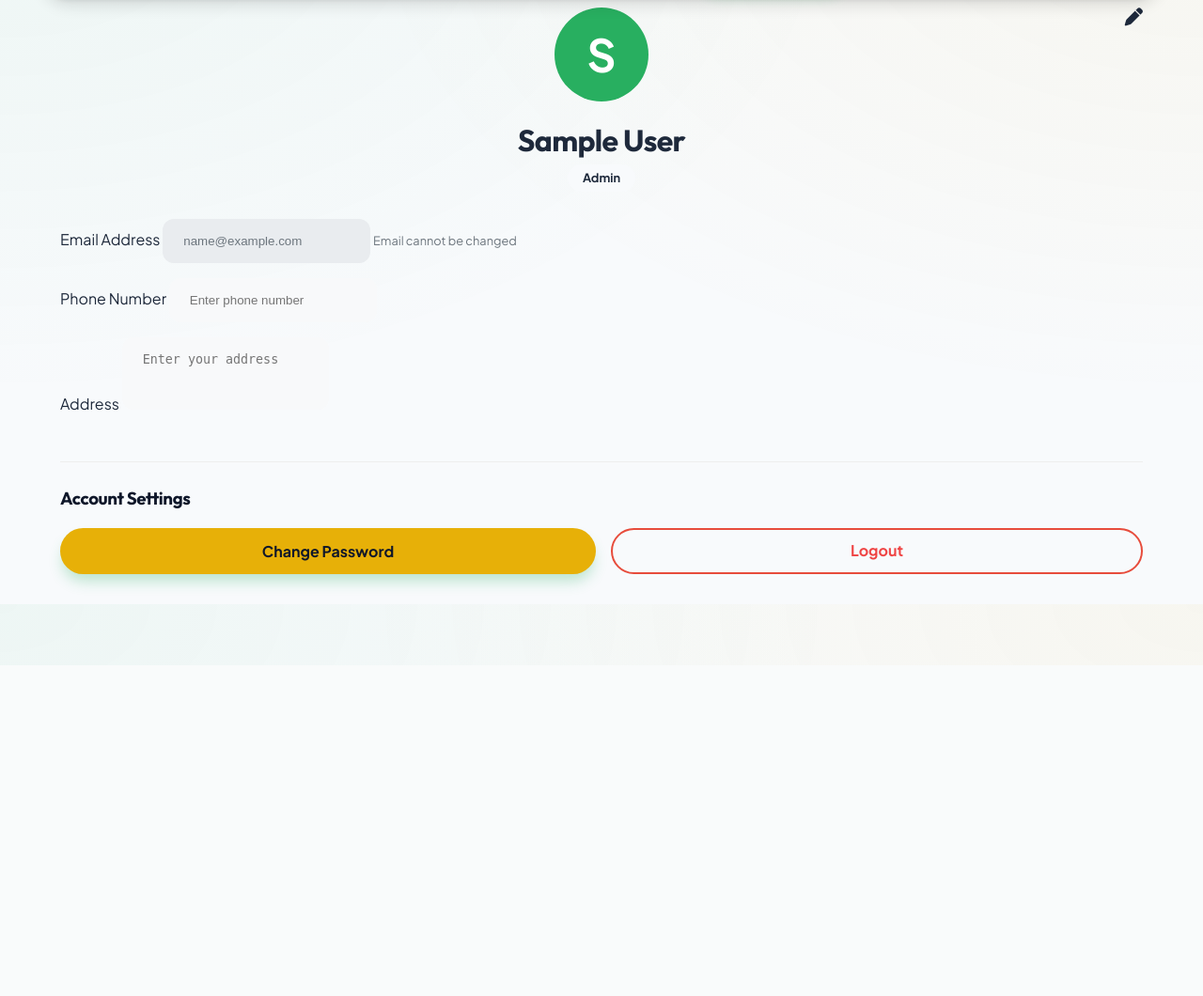
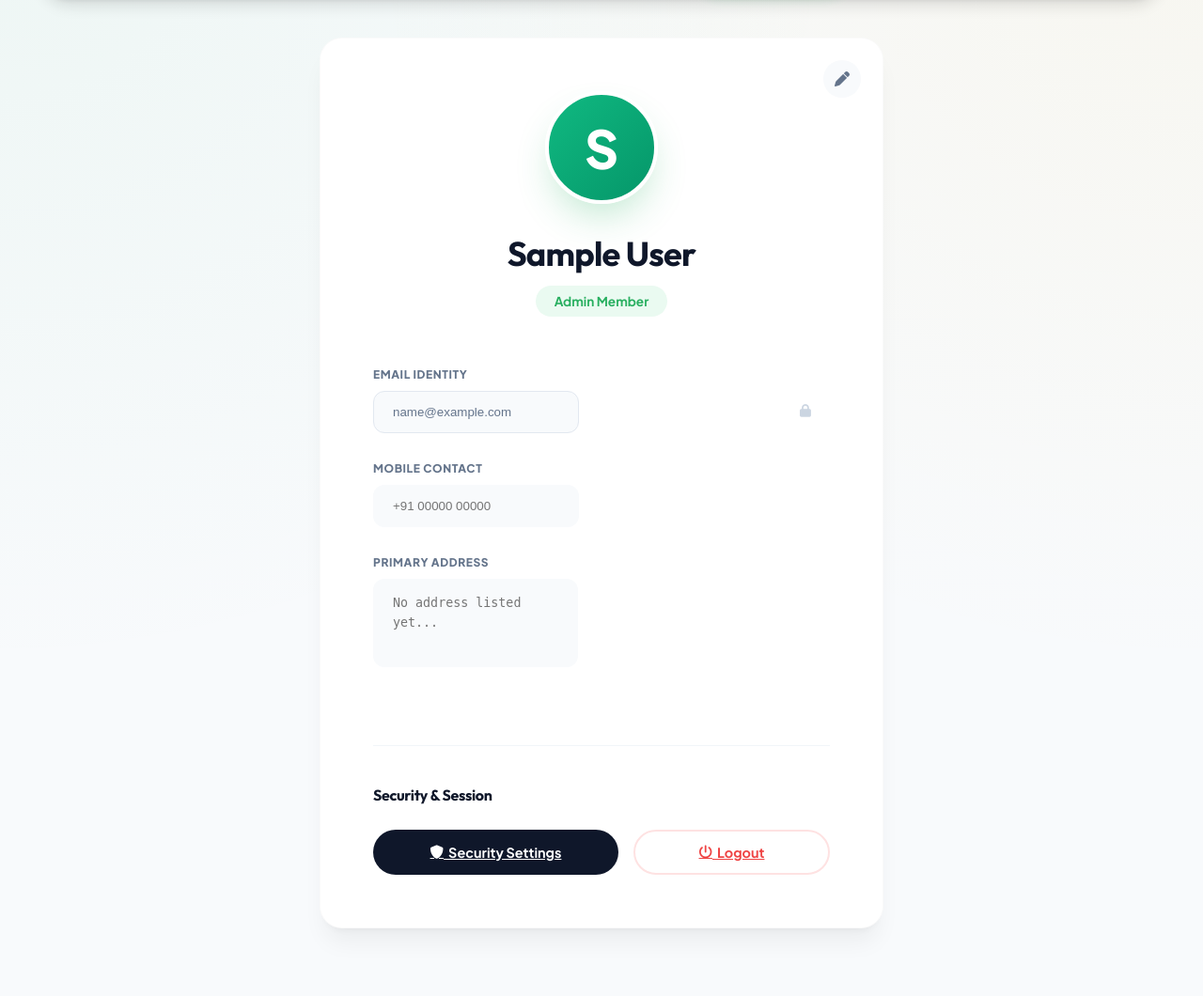
Before and after one commit to veera-crt/cropandcarry, a Flask app: page /profile in a window 1280 px wide. Shown: the part 92-1152 px from the top of the page at 94% size. Before the commit the page ends 744 px from the top, so only its background shows below. Run offline with Flask 3, Linux system fonts and the light colour scheme; the visitor is signed in with stand-in values (Sample User, id 1).

Commit message:
Enhance Profile page UI

```diff
--- a/templates/profile.html
+++ b/templates/profile.html
@@ -1,53 +1,72 @@
 {% extends "base.html" %}
 
 {% block content %}
-<div style="position: relative;">
+<div class="animate-up" style="max-width: 600px; margin: 2rem auto; position: relative;">
+    <div class="dashboard-card" style="padding: 3.5rem; border: 1px solid rgba(0,0,0,0.02);">
         <button onclick="toggleEdit()" class="btn-icon"
-        style="position: absolute; top: 0; right: 0; background: none; border: none; font-size: 1.2rem; color: var(--text-light); cursor: pointer;">
+            style="position: absolute; top: 1.5rem; right: 1.5rem; background: var(--light); border: none; width: 40px; height: 40px; border-radius: 50%; font-size: 1rem; color: var(--text-muted); cursor: pointer; transition: var(--transition); display: flex; align-items: center; justify-content: center;">
             <i class="fas fa-pen"></i>
         </button>
-    <div style="text-align: center; margin-bottom: 2rem;">
+
+        <div style="text-align: center; margin-bottom: 3.5rem;">
             <div
-            style="width: 100px; height: 100px; background: var(--primary); color: white; border-radius: 50%; display: flex; align-items: center; justify-content: center; font-size: 3rem; margin: 0 auto 1rem; font-weight: bold;">
+                style="width: 120px; height: 120px; background: var(--grad-primary); color: white; border-radius: 50%; display: flex; align-items: center; justify-content: center; font-size: 3.5rem; margin: 0 auto 1.5rem; font-weight: 800; box-shadow: 0 20px 40px -10px var(--primary-glow); border: 4px solid var(--white);">
                 {{ user.name[0].upper() }}
             </div>
-        <h1 style="color: var(--primary-dark);">{{ user.name }}</h1>
-        <span class="badge" style="background: var(--light); color: var(--text);">{{ user.role|title }}</span>
+            <h1 style="font-size: 2.25rem; margin-bottom: 0.5rem;">{{ user.name }}</h1>
+            <span class="badge"
+                style="background: var(--primary-light); color: var(--primary); padding: 0.5rem 1.25rem; font-size: 0.85rem;">{{
+                user.role|title }} Member</span>
         </div>
 
         <form action="{{ url_for('update_profile') }}" method="POST" id="profileForm">
-        <div style="display: flex; flex-direction: column; gap: 1rem;">
+            <div style="display: flex; flex-direction: column; gap: 1.75rem;">
                 <div class="form-group">
-                <label>Email Address</label>
+                    <label
+                        style="color: var(--text-muted); font-size: 0.75rem; text-transform: uppercase; letter-spacing: 0.05em; font-weight: 800; margin-bottom: 0.5rem; display: block;">Email
+                        Identity</label>
+                    <div style="position: relative;">
                         <input type="text" value="{{ user.email }}" readonly
-                    style="background: #e9ecef; cursor: not-allowed; color: #6c757d;">
-                <small style="color: #6c757d; font-size: 0.8rem;">Email cannot be changed</small>
+                            style="background: #f8fafc; cursor: not-allowed; color: var(--text-muted); border: 1px solid #e2e8f0;">
+                        <i class="fas fa-lock"
+                            style="position: absolute; right: 1.25rem; top: 50%; transform: translateY(-50%); color: #cbd5e1; font-size: 0.85rem;"></i>
+                    </div>
                 </div>
 
                 <div class="form-group">
-                <label>Phone Number</label>
+                    <label
+                        style="color: var(--text-muted); font-size: 0.75rem; text-transform: uppercase; letter-spacing: 0.05em; font-weight: 800; margin-bottom: 0.5rem; display: block;">Mobile
+                        Contact</label>
                     <input type="text" name="phone" id="phoneInput" value="{{ user.phone or '' }}"
-                    placeholder="Enter phone number" readonly style="background: #f8f9fa; cursor: not-allowed;">
+                        placeholder="+91 00000 00000" readonly
+                        style="background: #f8fafc; border: 1px solid transparent;">
                 </div>
 
                 <div class="form-group">
-                <label>Address</label>
-                <textarea name="address" id="addressInput" rows="3" placeholder="Enter your address" readonly
-                    style="background: #f8f9fa; cursor: not-allowed; resize: none;">{{ user.address or '' }}</textarea>
+                    <label
+                        style="color: var(--text-muted); font-size: 0.75rem; text-transform: uppercase; letter-spacing: 0.05em; font-weight: 800; margin-bottom: 0.5rem; display: block;">Primary
+                        Address</label>
+                    <textarea name="address" id="addressInput" rows="3" placeholder="No address listed yet..." readonly
+                        style="background: #f8fafc; resize: none; border: 1px solid transparent; line-height: 1.6;">{{ user.address or '' }}</textarea>
                 </div>
 
                 <div id="saveBtnWrapper" style="display: none; margin-top: 1rem;">
-                <button type="submit" class="btn-submit" style="width: 100%;">Save Changes</button>
+                    <button type="submit" class="btn-primary" style="width: 100%; height: 3.5rem;">
+                        Update Profile &nbsp; <i class="fas fa-check-circle"></i>
+                    </button>
                 </div>
 
-            <div style="margin-top: 2rem; border-top: 1px solid #eee; padding-top: 1.5rem;">
-                <h3>Account Settings</h3>
-                <div style="display: flex; gap: 1rem; margin-top: 1rem;">
-                    <a href="{{ url_for('change_password') }}" class="btn-submit"
-                        style="text-decoration: none; flex: 1; text-align: center; background: var(--secondary); color: var(--dark) !important;">Change
-                        Password</a>
-                    <a href="{{ url_for('logout') }}" class="btn-logout"
-                        style="border: 2px solid #e74c3c; padding: 0.6rem 1.5rem; border-radius: 50px; text-decoration: none; flex: 1; text-align: center; transition: all 0.3s; color: #e74c3c;">Logout</a>
+                <div style="margin-top: 3rem; border-top: 1px solid #f1f5f9; padding-top: 2.5rem;">
+                    <h3 style="font-size: 1rem; margin-bottom: 1.5rem; color: var(--dark);">Security & Session</h3>
+                    <div style="display: flex; gap: 1rem;">
+                        <a href="{{ url_for('change_password') }}" class="btn-primary"
+                            style="flex: 1; height: 3rem; background: var(--dark); box-shadow: none; font-size: 0.9rem;">
+                            <i class="fas fa-shield-alt"></i> &nbsp; Security Settings
+                        </a>
+                        <a href="{{ url_for('logout') }}"
+                            style="flex: 1; height: 3rem; border-radius: 50px; display: flex; align-items: center; justify-content: center; border: 2px solid #fee2e2; color: #ef4444; font-weight: 700; font-size: 0.9rem; transition: var(--transition);">
+                            <i class="fas fa-power-off"></i> &nbsp; Logout
+                        </a>
                     </div>
                 </div>
             </div>
@@ -68,17 +87,15 @@
             inputs.forEach(input => {
                 input.removeAttribute('readonly');
                 input.style.backgroundColor = '#fff';
-                input.style.borderColor = 'var(--primary)';
-                input.style.cursor = 'text';
+                input.style.border = '1px solid var(--primary)';
             });
             saveBtn.style.display = 'block';
             phone.focus();
         } else {
             inputs.forEach(input => {
                 input.setAttribute('readonly', 'true');
-                input.style.backgroundColor = '#f8f9fa';
-                input.style.borderColor = '#edf2f7';
-                input.style.cursor = 'not-allowed';
+                input.style.backgroundColor = '#f8fafc';
+                input.style.border = '1px solid transparent';
             });
             saveBtn.style.display = 'none';
         }
```
Lines whose indentation alone changed are shown as unchanged.
